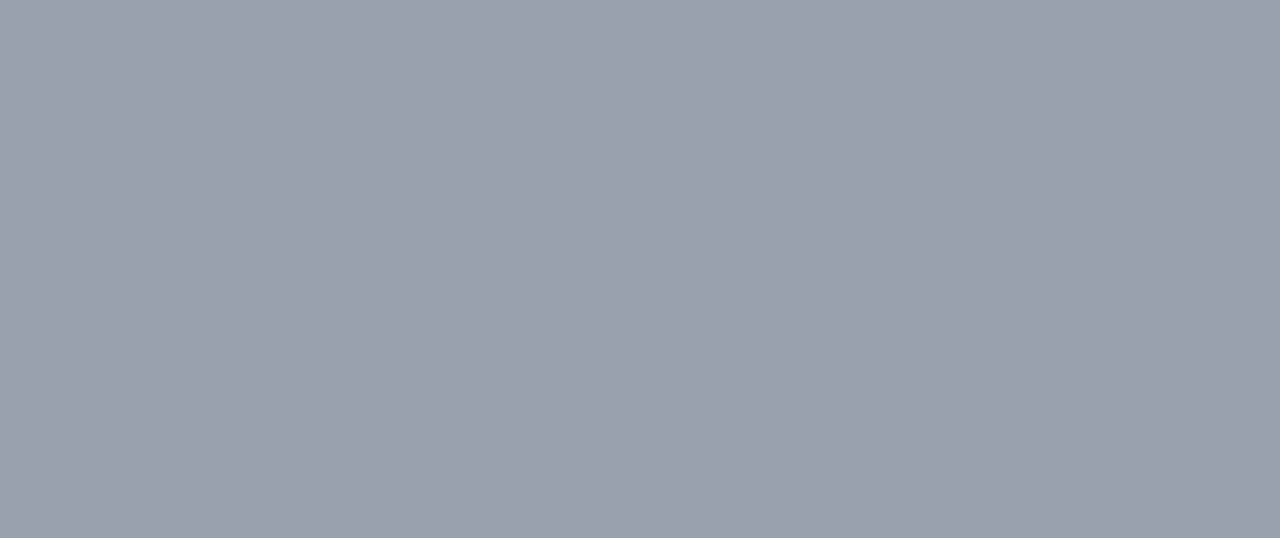
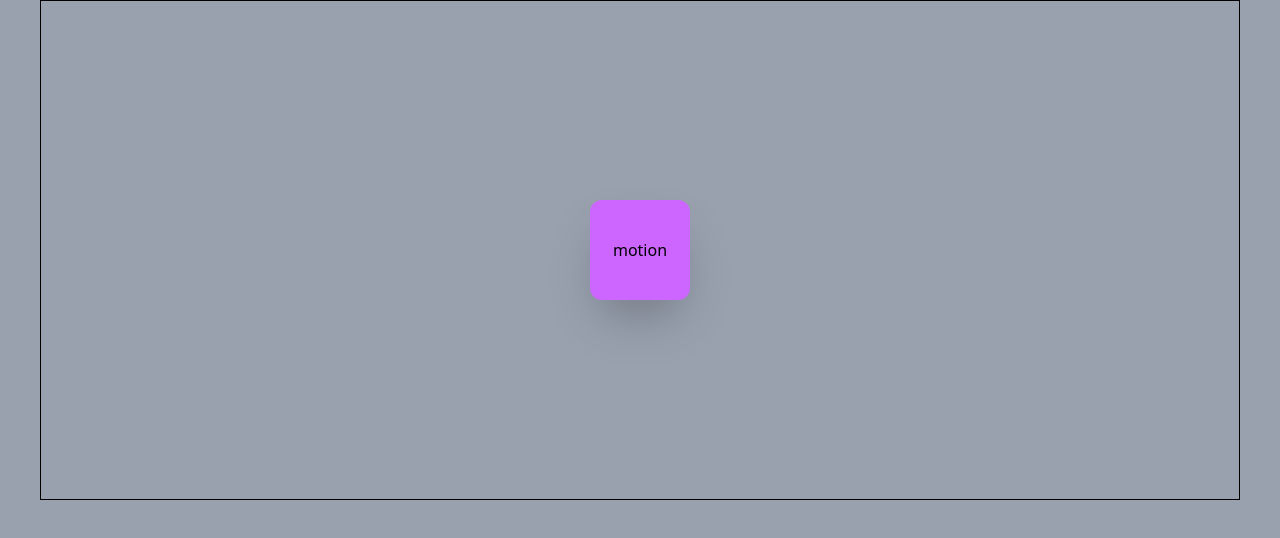
Before and after one commit to Techharik/Framer-examples, a React (Vite) app: page / in a window 1280 px wide. Shown: the top 538 px of the page. Built offline with nearby package versions, Linux system fonts and the light colour scheme.

Commit message:
usetransformhook

```diff
--- a/src/App.tsx
+++ b/src/App.tsx
@@ -4,6 +4,7 @@ import AnimationCard from "./exmaples/AnimationCard"
 import StaggerAnimation from "./exmaples/StaggerAnimation"
 import AnimationGallery from "./exmaples/AnimationGallery"
 import MotionHoo from "./exmaples/MotionHoo"
+import Tranformation from "./exmaples/Tranformation"
 
 const App = () => {
 
@@ -42,6 +43,7 @@ const App = () => {
         {/* <StaggerAnimation />
         <AnimationGallery /> */}
         {/* <MotionHoo /> */}
+        <Tranformation />
       </div>
     </div>
   )
--- a/src/exmaples/MotionHoo.tsx
+++ b/src/exmaples/MotionHoo.tsx
@@ -1,4 +1,4 @@
-import { motion, useMotionValue, useSpring } from "motion/react";
+import { motion, useSpring } from "motion/react";
 import React, { ChangeEvent } from "react";
 
 const MotionHoo = () => {
--- /dev/null
+++ b/src/exmaples/Tranformation.tsx
@@ -0,0 +1,29 @@
+import { motion, useMotionValue, useMotionValueEvent, useTransform } from "framer-motion";
+import React from "react";
+
+const Transformation = () => {
+    const x = useMotionValue(0);
+
+    // useMotionValueEvent(x, "change", (latest) => {
+    //     console.log("x value:", latest); // Debugging: Logs the actual motion value
+    // });
+    console.log(x)
+    const val = useTransform(x, [-200, 0, 200], ["#f5f5f5", "#cc66ff", "#80ff80"]);
+
+    return (
+        <div className="border h-[500px] flex justify-center items-center">
+            <motion.div
+                drag="x"
+                dragConstraints={{ left: -200, right: 200 }}
+                style={{ x, backgroundColor: val }}
+
+                className="h-[100px] w-[100px] flex justify-center items-center rounded-xl font-medium shadow-2xl overflow-hidden"
+            >
+
+                <span className="relative z-10">motion</span>
+            </motion.div>
+        </div>
+    );
+};
+
+export default Transformation;
```
